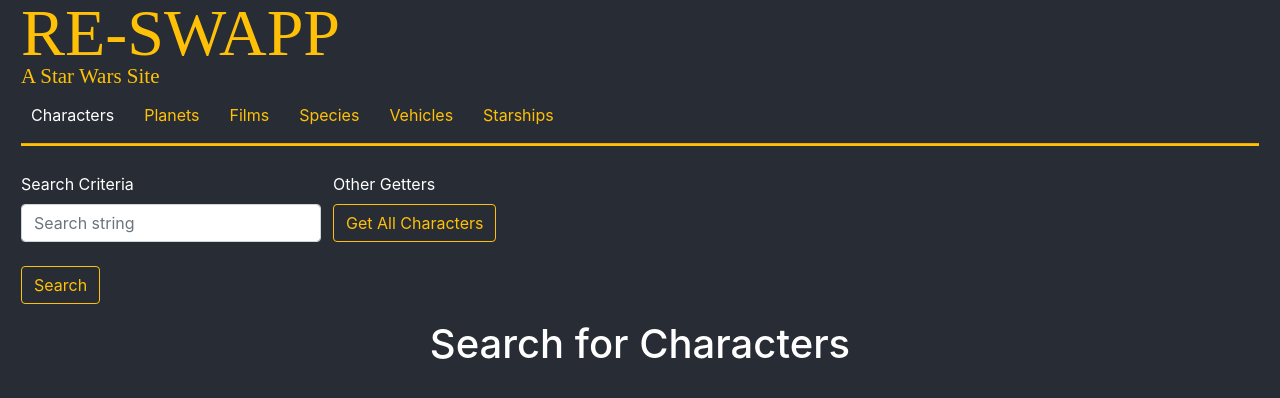
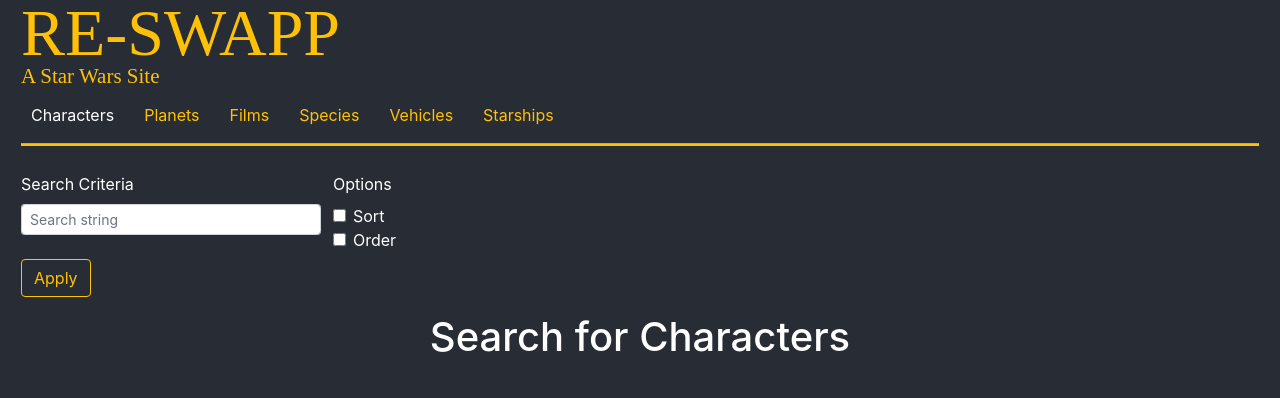
Before and after one commit to buzznode/react-swapp, a React (Create React App) app: page /characters in a window 1280 px wide. Shown: the top 398 px of the page. Built offline with nearby package versions, Linux system fonts and the light colour scheme.

Commit message:
Added some checkboxes;

```diff
--- a/src/components/Characters.js
+++ b/src/components/Characters.js
@@ -1,7 +1,7 @@
 import React, { useState, useEffect } from 'react';
 import Card from 'react-bootstrap/Card';
 import Form from 'react-bootstrap/Form';
-import { Col } from 'react-bootstrap';
+import { Col, Row } from 'react-bootstrap';
 import Button from 'react-bootstrap/Button';
 
 import SWAPI from '../api/SWAPI';
@@ -9,14 +9,10 @@
 function Characters() {
   const [query, setQuery] = useState('');
   const [search, setSearch] = useState('');
-  const [validated, setValidated] = useState(false);
+  const [sort, setSort] = useState(false);
+  const [order, setOrder] = useState(false);
+  // const [validated, setValidated] = useState(false);
   const [result, loading] = useAsyncHook(query);
-
-  function handleGetAll(e) {
-    e.preventDefault();
-    setSearch('');
-    setQuery(search);
-  }
 
   function handleSearchChange(e) {
     if (e.target.value) {
@@ -31,6 +27,12 @@
 
   function handleSubmit(e) {
     const form = e.currentTarget;
+    e.preventDefault();
+    e.stopPropagation();
+
+    setQuery(search);
+
+    alert(`sort check box is ${sort}`);
 
     // if (form.checkValidity() === false) {
     //   e.preventDefault();
@@ -42,7 +44,7 @@
     //   setQuery(search);
     // }
 
-    setValidated(true);
+    // setValidated(true);
   }
 
   function useAsyncHook(params) {
@@ -75,13 +77,14 @@
 
   return (
     <div className="content">
-      <Form noValidate validated={validated} onSubmit={handleSubmit}>
+      <Form onSubmit={handleSubmit}>
         <Form.Row>
           <Form.Group as={Col} md="3">
             <Form.Label>Search Criteria</Form.Label>
             <Form.Control
               required
               type="text"
+              size="sm"
               style={{width: '300px'}}
               placeholder="Search string"
               onChange={handleSearchChange}
@@ -90,12 +93,17 @@
               Type something, loser
             </Form.Control.Feedback>
             <br />
-            <Button type="submit" name="search" variant="outline-warning">Search</Button>
+            <Button type="submit" variant="outline-warning">Apply</Button>
           </Form.Group>
           <Form.Group as={Col} md="3">
-            <Form.Label>Other Getters</Form.Label>
-            <br />
-            <Button type="submit" name="getAll" variant="outline-warning">Get All Characters</Button>
+            <Form.Label>Options</Form.Label>
+            <Form.Check
+              label="Sort"
+              onChange={(e) => setSort(e.target.checked)}
+            />
+            <Form.Check
+              label="Order"
+              onChange={(e) => setOrder(e.target.checked)} />
           </Form.Group>
         </Form.Row>
       </Form>
```
